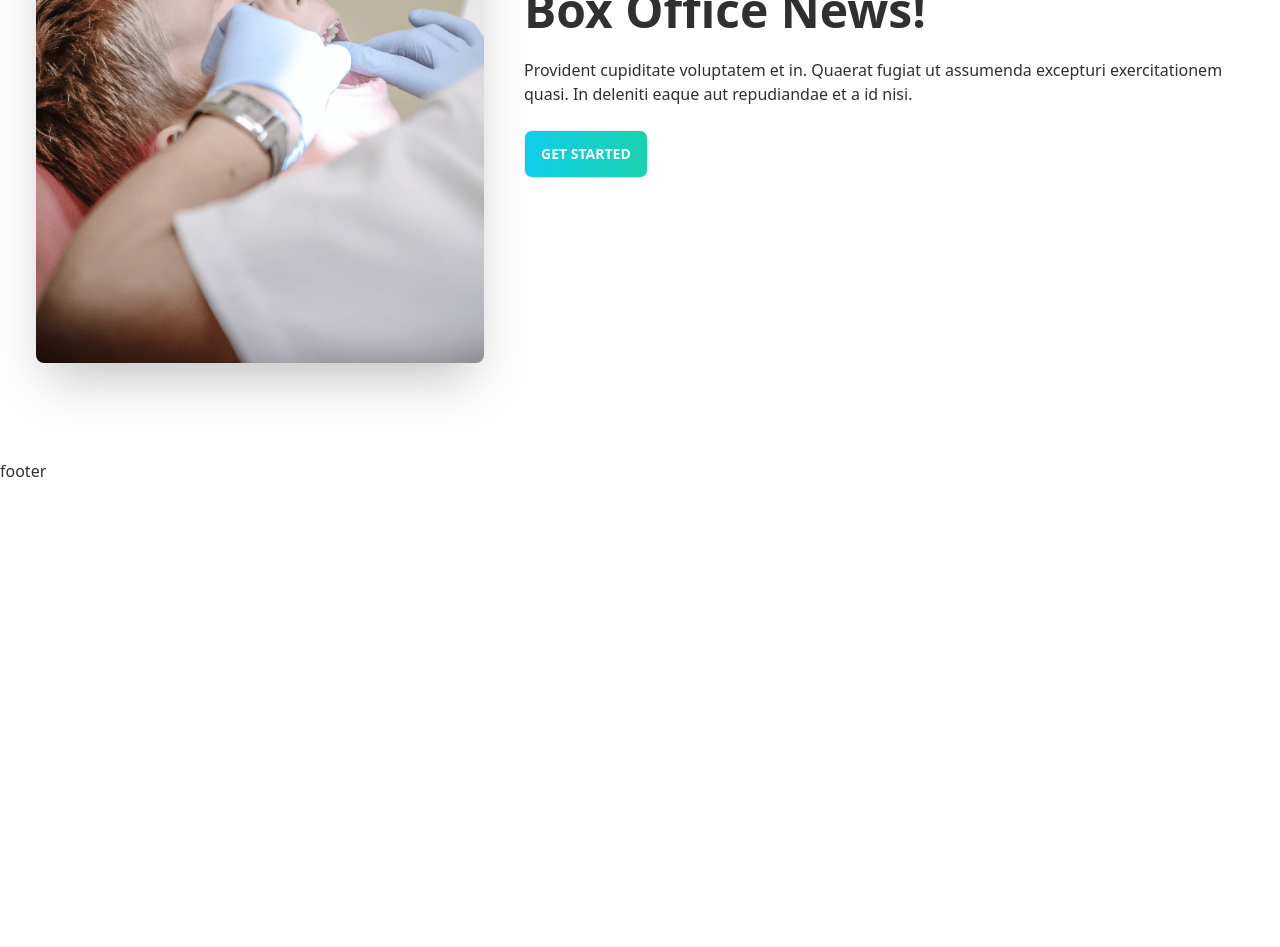
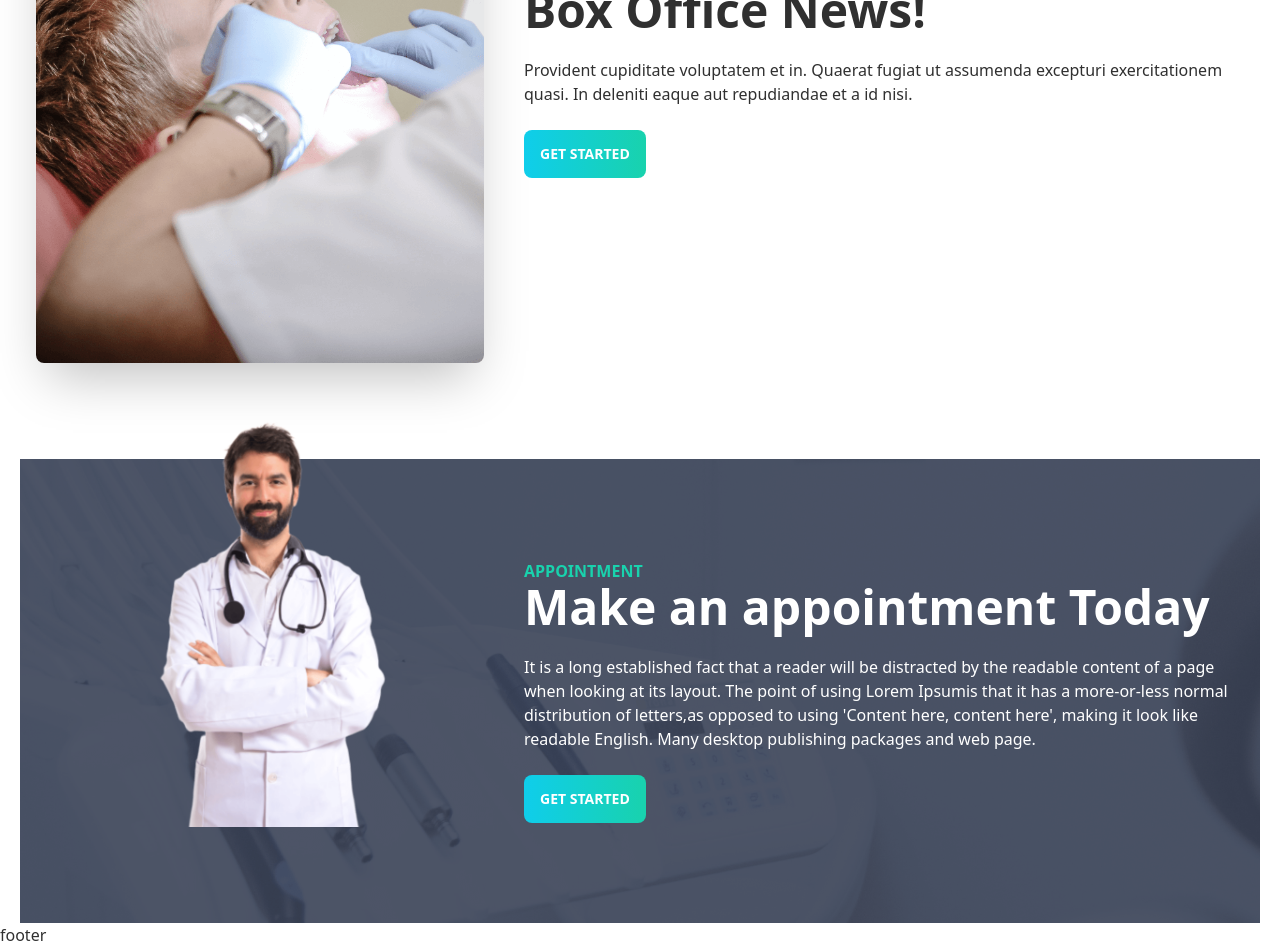
Before and after one commit to AbuRaihan1/doctors-client, a React (Create React App) app: page / in a window 1280 px wide. Shown: the part 1580-2527 px from the top of the page. Before the commit the page ends 2063 px from the top, so only its background shows below. Built offline with nearby package versions, Linux system fonts and the light colour scheme.

Commit message:
done make appointment

```diff
--- a/src/Pages/Home/Home/Home.js
+++ b/src/Pages/Home/Home/Home.js
@@ -3,6 +3,7 @@ import Banner from "../Banner/Banner";
 import InfoCards from "../InfoCards/InfoCards";
 import Services from "../Services/Services";
 import ServicesInfoText from '../Services/ServicesInfoText'
+import MakeAppointment from "../MakeAppointment/MakeAppointment";
 const Home = () => {
   return (
     <div className="mx-5">
@@ -10,7 +11,7 @@ const Home = () => {
       <InfoCards />
       <Services />
       <ServicesInfoText />
-
+      <MakeAppointment />
     </div>
   );
 };
--- /dev/null
+++ b/src/Pages/Home/MakeAppointment/MakeAppointment.js
@@ -0,0 +1,37 @@
+import React from "react";
+import doctor from "../../../assets/images/doctor.png";
+import appointment from "../../../assets/images/appointment.png";
+const MakeAppointment = () => {
+  return (
+    <section style={{ background: `url(${appointment})` }}>
+      <div className="py-20">
+        <div className="hero">
+          <div className="hero-content flex-col lg:flex-row space-x-6">
+            <img
+              src={doctor}
+              className="max-w-md lg:w-1/2 rounded w-full -mt-44 hidden md:block "
+              alt="babyImg"
+            />
+            <div>
+              <p className="text-secondary font-bold">APPOINTMENT</p>
+              <h1 className="text-5xl font-bold text-white">
+                Make an appointment Today
+              </h1>
+              <p className="py-6 text-white">
+                It is a long established fact that a reader will be distracted
+                by the readable content of a page when looking at its layout.
+                The point of using Lorem Ipsumis that it has a more-or-less
+                normal distribution of letters,as opposed to using 'Content
+                here, content here', making it look like readable English. Many
+                desktop publishing packages and web page.
+              </p>
+              <button className="btn primary-button">Get Started</button>
+            </div>
+          </div>
+        </div>
+      </div>
+    </section>
+  );
+};
+
+export default MakeAppointment;
--- a/src/index.css
+++ b/src/index.css
@@ -6,5 +6,5 @@
   @apply from-primary to-secondary text-white;
 }
 .primary-button {
-  @apply bg-gradient-to-r gradient  outline-none;
+  @apply bg-gradient-to-r gradient  border-none outline-none;
 }
```
